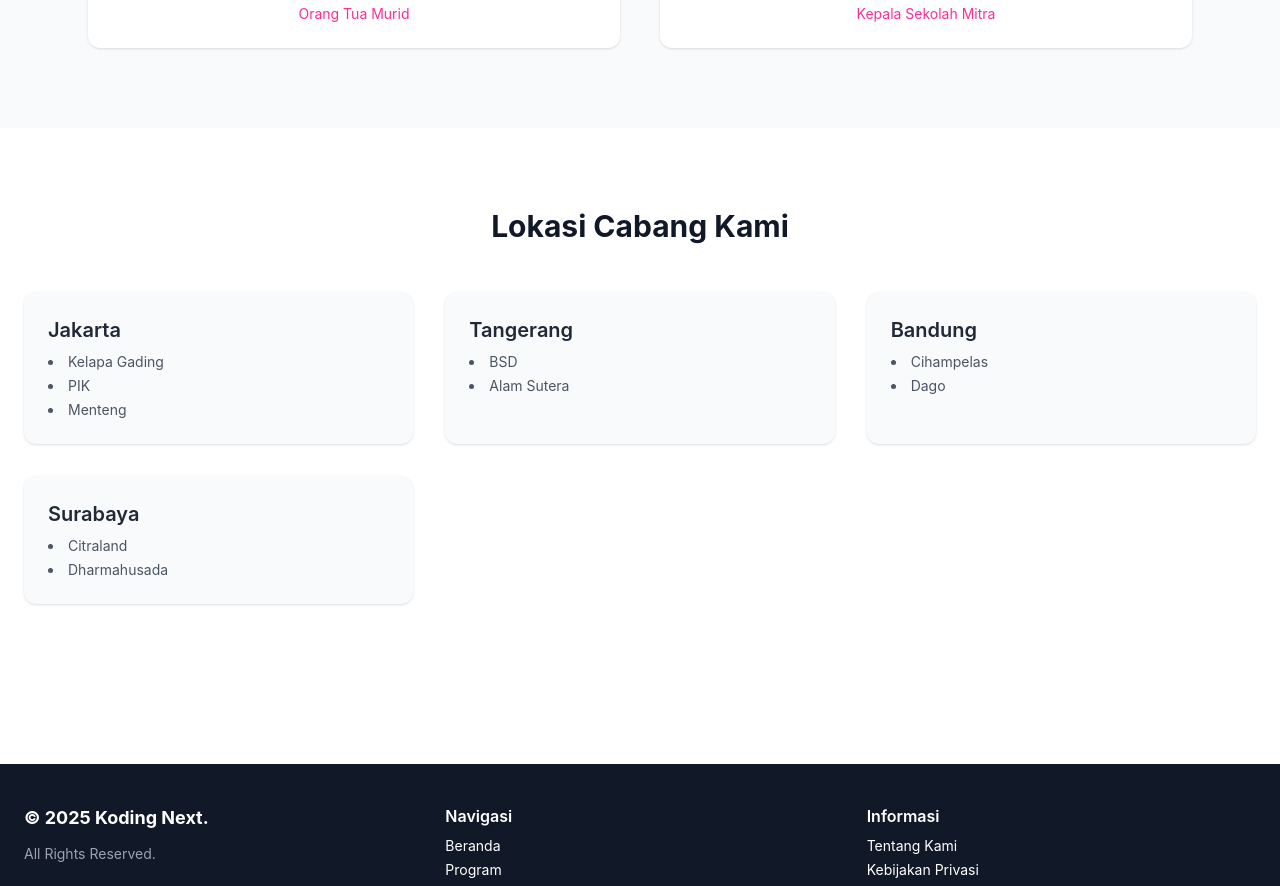
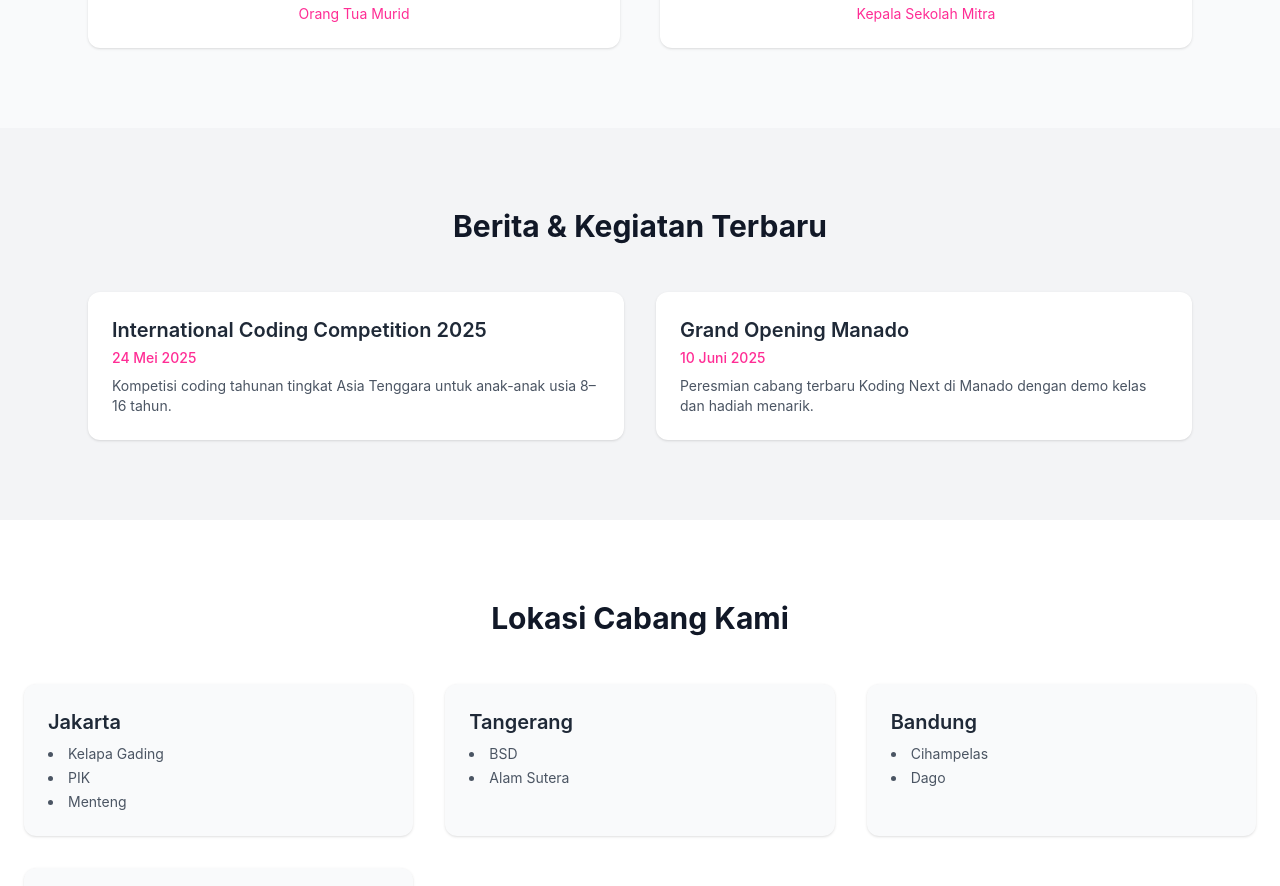
Before and after one commit to ikbaenjino/next, a Next.js app: page / in a window 1280 px wide. Shown: the part 2508-3394 px from the top of the page. Built offline with nearby package versions, Linux system fonts and the light colour scheme.

Commit message:
Update page.js

```diff
--- a/app/page.js
+++ b/app/page.js
@@ -3,7 +3,9 @@ import Programs from "../components/Programs";
 import Methods from "../components/Methods";
 import Stats from "../components/Stats";
 import Testimonials from "../components/Testimonials";
-import Locations from "../components/Locations"; // ✅ Tambahkan baris ini
+import Locations from "../components/Locations";
+import Events from "../components/Events"; // ✅ Tambahkan ini
+// ✅ Tambahkan baris ini
 import Footer from "../components/Footer";
 
 export default function HomePage() {
@@ -14,6 +16,7 @@ export default function HomePage() {
       <Methods />
       <Stats />
       <Testimonials />
+      <Events />
       <Locations /> {/* ✅ Tambahkan baris ini */}
       <Footer />
     </main>
```
